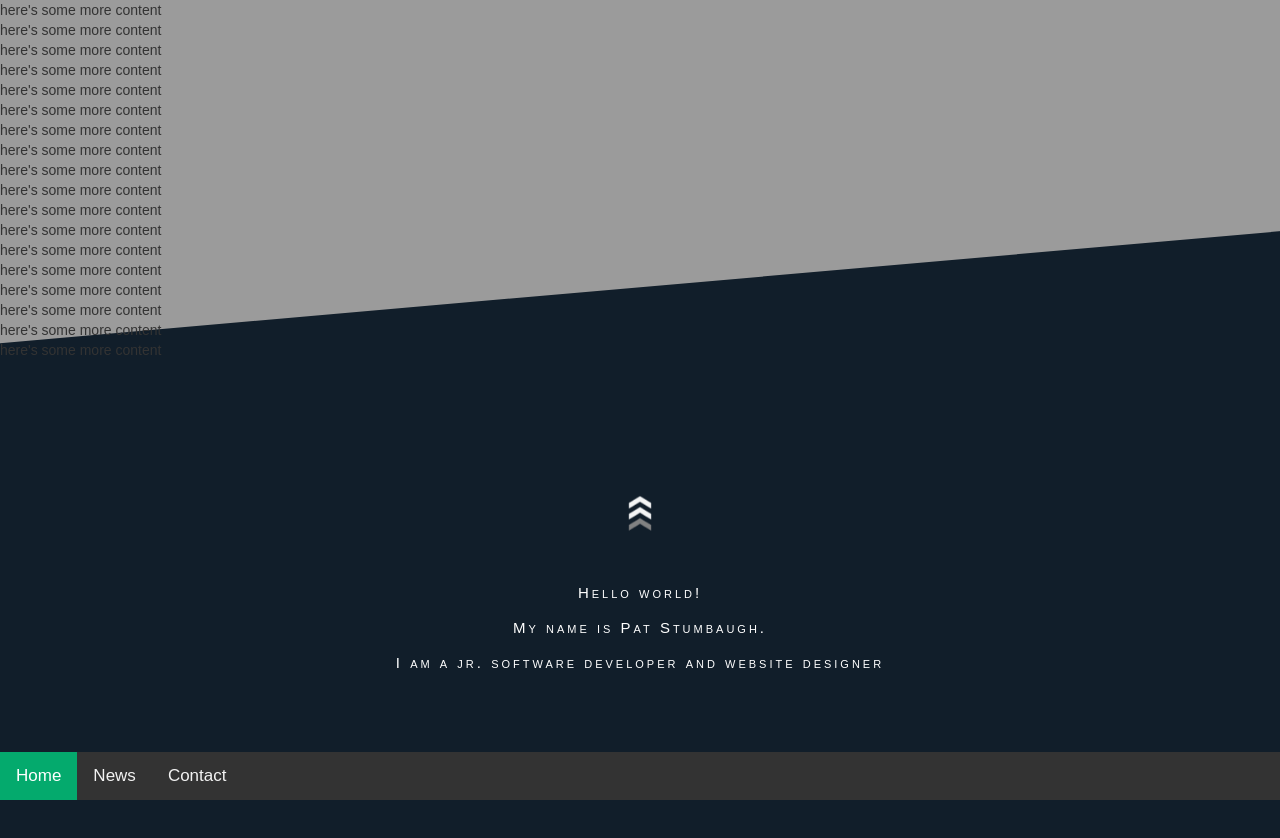
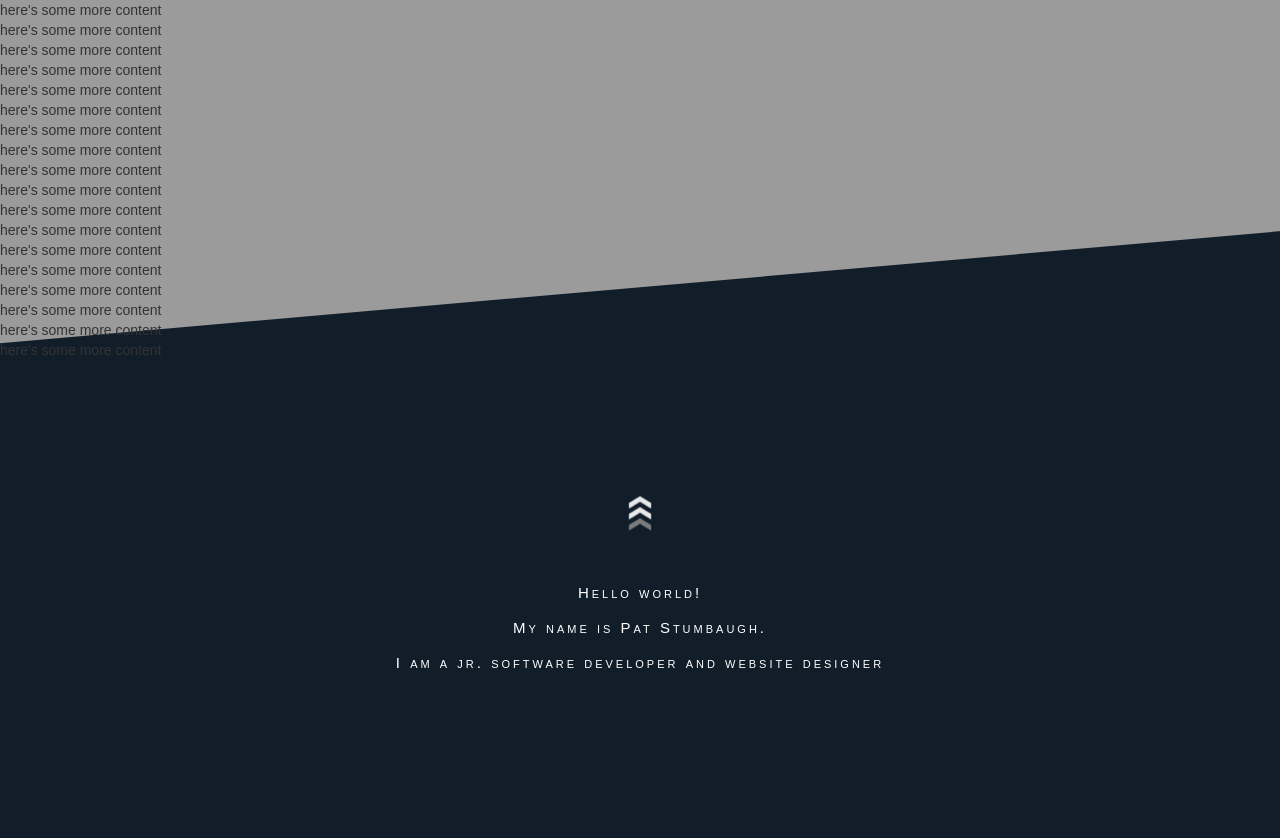
Before and after one commit to pstumbaugh/pstumbaugh.github.io, a plain HTML site: page index2.html in a window 1280 px wide. Shown: the top 838 px of the page. Drawn offline with Linux system fonts and the light colour scheme.

Commit message:
testing react

```diff
--- a/home.js
+++ b/home.js
@@ -1,3 +1,4 @@
+/*
 window.onscroll = function () {
     reveal1(),
         reveal2(),
@@ -92,21 +93,7 @@ function reveal7() {
         document.getElementById("mapReveal").className = "slideUp";
     }
 }
-
-window.onscroll = function () {
-    myFunction();
-};
-
-var navbar = document.getElementsByClassName("navbar");
-var sticky = navbar.offsetTop;
-
-function myFunction() {
-    if (window.pageYOffset >= sticky) {
-        navbar.classList.add("sticky");
-    } else {
-        navbar.classList.remove("sticky");
-    }
-}
+*/
 
 //displays the welcome page text and up arrows when user loads page
 function welcomePageDisplay() {
--- a/index2.html
+++ b/index2.html
@@ -45,12 +45,9 @@
         </div>
 
         <!-- Nav Bar -->
-        <div class="navbar">
-            <a href="#home" class="active">Home</a>
-            <a href="#news">News</a>
-            <a href="#contact">Contact</a>
-        </div>
+        <div class="navbar"></div>
 
+        <script type="JavaScript" src="react.js"></script>
         <script src="home.js"></script>
     </body>
 </html>
```
Also changed, not shown: react.js (added, +25 -0 lines).
